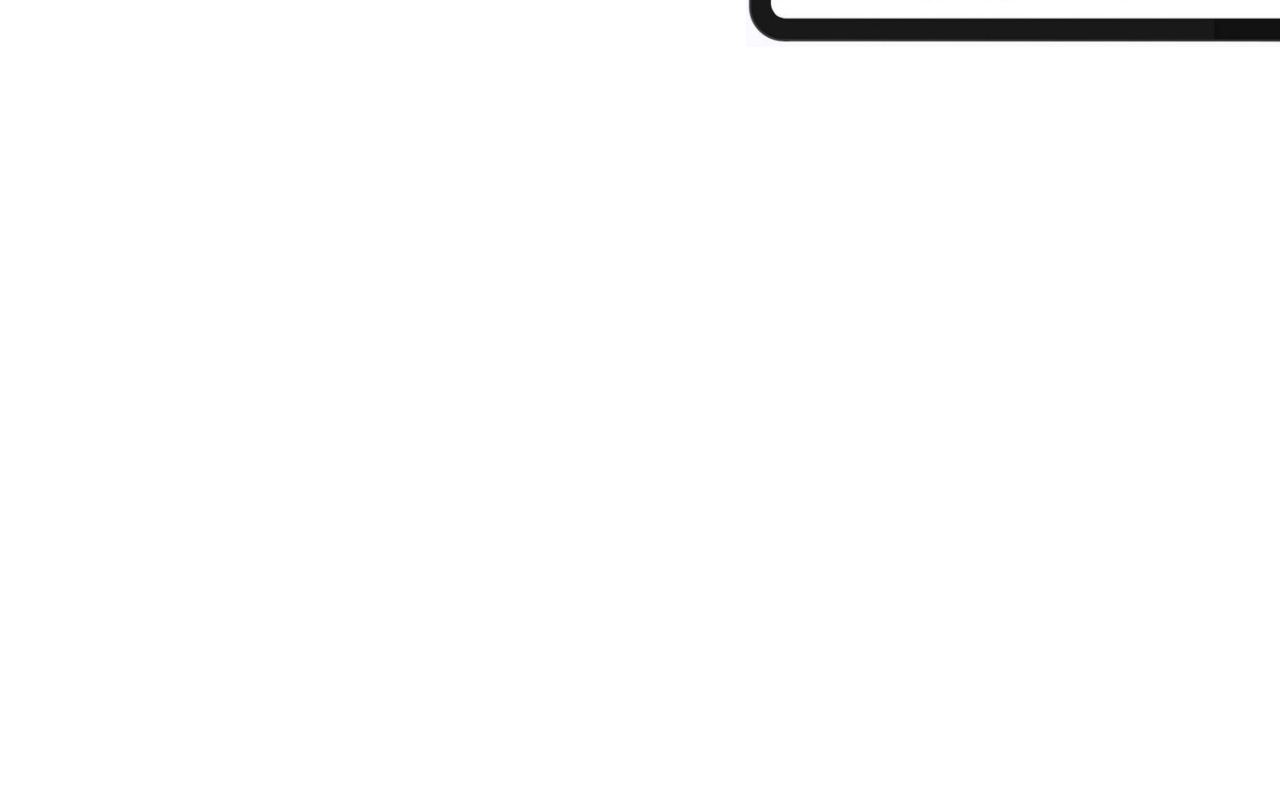
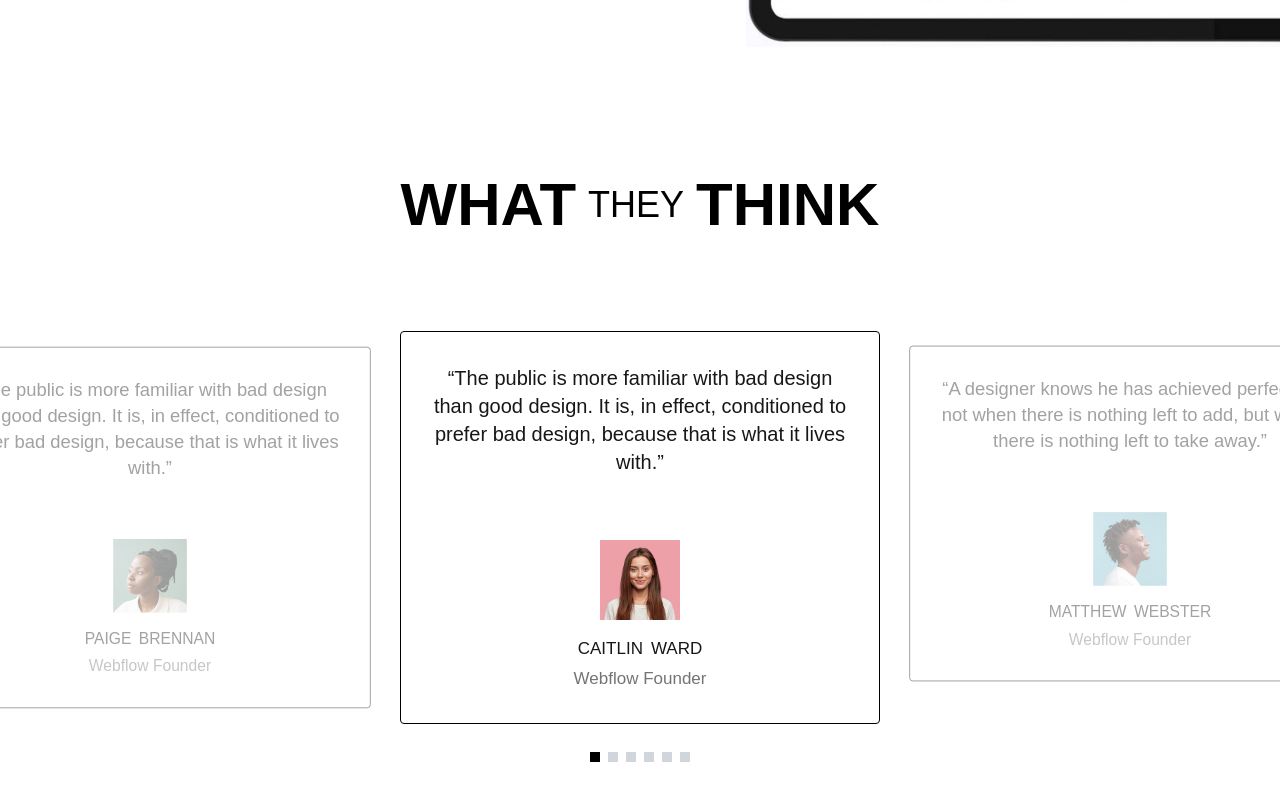
Before and after one commit to imflawlezz/roby-landing, a Next.js app: page / in a window 1280 px wide. Shown: the part 4684-5484 px from the top of the page. Before the commit the page ends 4859 px from the top, so only its background shows below. Built offline with nearby package versions, Linux system fonts and the light colour scheme.

Commit message:
feat: add Reviews.tsx section wit all the necessary utility parts

```diff
--- a/src/app/page.tsx
+++ b/src/app/page.tsx
@@ -4,6 +4,7 @@ import {Partners} from "@/components/sections/Partners";
 import {Awards} from "@/components/sections/Awards";
 import {Works} from "@/components/sections/Works";
 import {Brand} from "@/components/sections/Brand";
+import {Reviews} from "@/components/sections/Reviews";
 
 export default function Home() {
   return (
@@ -14,6 +15,7 @@ export default function Home() {
           <Awards/>
           <Works/>
           <Brand/>
+          <Reviews/>
       </>
   );
 }
--- /dev/null
+++ b/src/components/sections/Reviews.tsx
@@ -0,0 +1,22 @@
+import {ReviewSlider} from "@/components/shared/ReviewSlider";
+
+export const Reviews = () => {
+    return (
+        <section className="mb-8 sm:mb-9 md:mb-12 lg:mb-16">
+            <div
+                className="flex items-center justify-center gap-3 mb-12 md:mb-20"
+            >
+                <p className="text-4xl sm:text-5xl md:text-6xl font-bold text-center uppercase text-black">
+                    what
+                </p>
+                <p className="text-2xl sm:text-3xl md:text-4xl text-center uppercase text-black">
+                    they
+                </p>
+                <p className="text-4xl sm:text-5xl md:text-6xl font-bold text-center uppercase text-black">
+                    think
+                </p>
+            </div>
+            <ReviewSlider />
+        </section>
+    );
+}
--- /dev/null
+++ b/src/components/shared/ReviewCard.tsx
@@ -0,0 +1,49 @@
+import Image from 'next/image';
+
+interface ReviewCardProps {
+    quote: string;
+    name: string;
+    title: string;
+    imageUrl: string;
+    className?: string;
+}
+
+export const ReviewCard = ({
+                               quote,
+                               name,
+                               title,
+                               imageUrl,
+                               className = ''
+                           }: ReviewCardProps) => {
+    return (
+        <div className={`relative w-full max-w-lg p-6 sm:p-8 rounded bg-white border border-black ${className}`}>
+            <p className="text-lg sm:text-xl text-center mb-12 sm:mb-16">
+                &ldquo;{quote}&rdquo;
+            </p>
+
+            <div className="flex flex-col items-center">
+                <div className="relative w-20 h-20 mb-4">
+                    <Image
+                        src={imageUrl}
+                        alt={`${name} portrait`}
+                        fill
+                        className="object-cover"
+                    />
+                </div>
+
+                <div className="flex gap-2 mb-1">
+                    <p className="text-base sm:text-[17px] uppercase text-center">
+                        {name.split(' ')[0]}
+                    </p>
+                    <p className="text-base sm:text-[17px] uppercase text-center">
+                        {name.split(' ')[1]}
+                    </p>
+                </div>
+
+                <p className="text-base sm:text-[17px] text-[var(--paragraph)] text-center">
+                    {title}
+                </p>
+            </div>
+        </div>
+    );
+};
--- /dev/null
+++ b/src/components/shared/ReviewSlider.tsx
@@ -0,0 +1,113 @@
+'use client';
+
+import { useKeenSlider } from 'keen-slider/react';
+import 'keen-slider/keen-slider.min.css';
+import { ReviewCard } from './ReviewCard';
+import {useEffect, useState} from 'react';
+
+const reviews = [
+    {
+        quote:
+            'The public is more familiar with bad design than good design. It is, in effect, conditioned to prefer bad design, because that is what it lives with.',
+        name: 'CAITLIN WARD',
+        title: 'Webflow Founder',
+        imageUrl: '/team/caitlin-ward.jpeg',
+    },
+    {
+        quote:
+            'A designer knows he has achieved perfection not when there is nothing left to add, but when there is nothing left to take away.',
+        name: 'MATTHEW WEBSTER',
+        title: 'Webflow Founder',
+        imageUrl: '/team/matthew-webster.jpeg',
+    },
+    {
+        quote:
+            'The public is more familiar with bad design than good design. It is, in effect, conditioned to prefer bad design, because that is what it lives with.',
+        name: 'PAIGE BRENNAN',
+        title: 'Webflow Founder',
+        imageUrl: '/team/paige-brennan.jpeg',
+    },
+    {
+        quote:
+            'The public is more familiar with bad design than good design. It is, in effect, conditioned to prefer bad design, because that is what it lives with.',
+        name: 'CAITLIN WARD',
+        title: 'Webflow Founder',
+        imageUrl: '/team/caitlin-ward.jpeg',
+    },
+    {
+        quote:
+            'A designer knows he has achieved perfection not when there is nothing left to add, but when there is nothing left to take away.',
+        name: 'MATTHEW WEBSTER',
+        title: 'Webflow Founder',
+        imageUrl: '/team/matthew-webster.jpeg',
+    },
+    {
+        quote:
+            'The public is more familiar with bad design than good design. It is, in effect, conditioned to prefer bad design, because that is what it lives with.',
+        name: 'PAIGE BRENNAN',
+        title: 'Webflow Founder',
+        imageUrl: '/team/paige-brennan.jpeg',
+    },
+];
+
+export const ReviewSlider = () => {
+    const [currentSlide, setCurrentSlide] = useState(0);
+
+    const [sliderRef, instanceRef] = useKeenSlider<HTMLDivElement>({
+        loop: true,
+        slideChanged(slider) {
+            setCurrentSlide(slider.track.details.rel);
+        },
+        mode: 'snap',
+        slides: {
+            origin: 'center',
+            perView: 'auto',
+            spacing: 10,
+        },
+    });
+
+    useEffect(() => {
+        if (instanceRef.current) {
+            instanceRef.current.moveToIdx(currentSlide, true);
+        }
+    }, []);
+
+    return (
+        <div className="w-full max-w-screen">
+            <div ref={sliderRef} className="keen-slider py-4">
+                {reviews.map((review, index) => {
+                    const isActive = index === currentSlide;
+                    return (
+                        <div
+                            key={index}
+                            className="keen-slider__slide flex-shrink-0"
+                            style={{ width: '80%', maxWidth: 480 }}
+                        >
+                            <div
+                                className={`transition-all duration-500 mx-auto ${
+                                    isActive
+                                        ? 'opacity-100 scale-100'
+                                        : 'opacity-40 scale-[0.92]'
+                                }`}
+                            >
+                                <ReviewCard {...review} />
+                            </div>
+                        </div>
+                    );
+                })}
+            </div>
+
+            <div className="flex justify-center gap-2 mt-3">
+                {reviews.map((_, idx) => (
+                    <button
+                        key={idx}
+                        className={`w-2.5 h-2.5 ${
+                            idx === currentSlide ? 'bg-black' : 'bg-gray-300'
+                        }`}
+                        onClick={() => instanceRef.current?.moveToIdx(idx)}
+                    />
+                ))}
+            </div>
+        </div>
+    );
+};
```
